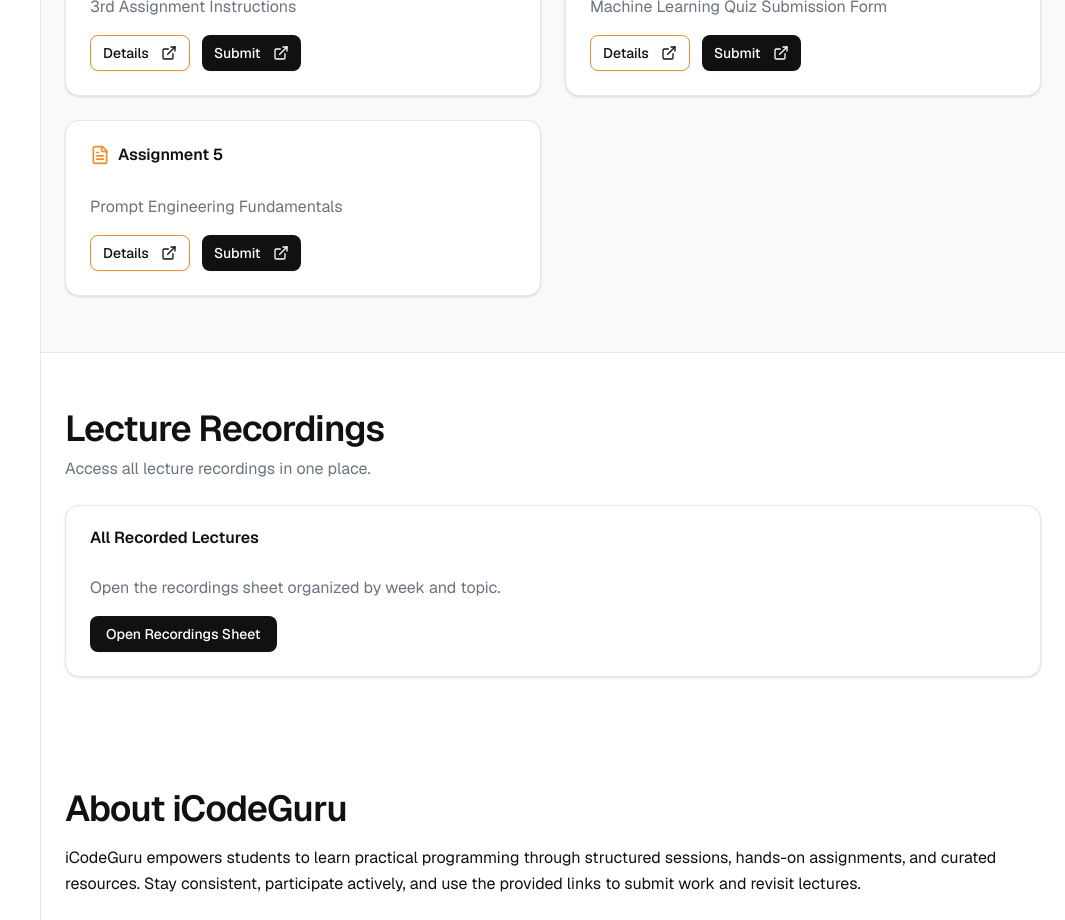
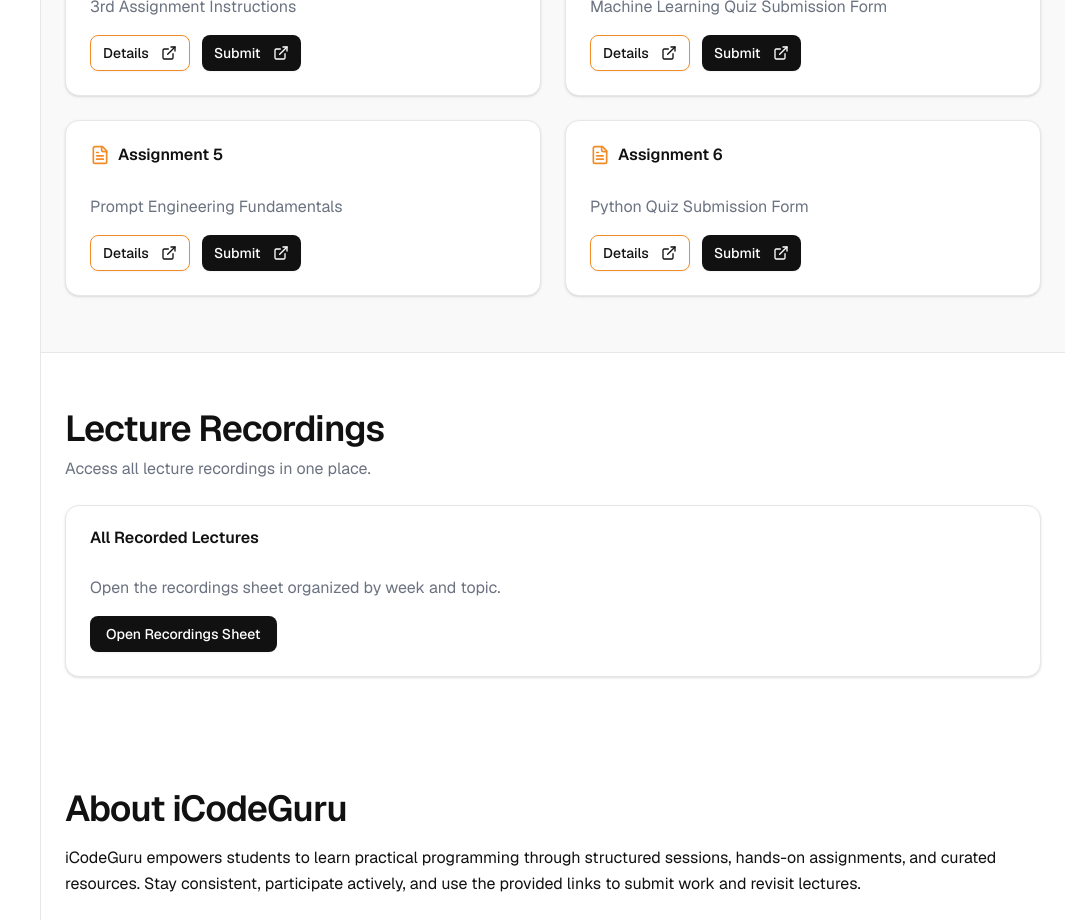
Before and after one commit to Aqsa-owais/Suffa-uni-website, a Next.js app: page / in a window 1280 px wide. Shown: the part 1380-2300 px from the top of the page, without its empty margins (215-1280 px from the left). Built offline with nearby package versions, Linux system fonts and the light colour scheme.

Commit message:
first commit

```diff
--- a/components/assignments-grid.tsx
+++ b/components/assignments-grid.tsx
@@ -49,6 +49,13 @@ const assignments: Assignment[] = [
     detailsUrl: "https://docs.google.com/document/d/1NszdtOyEJeNnthJ7V3a5FNc3ZyUCfDo3mjoYhkdp1gE/edit?tab=t.0#heading=h.8o5jdfteqs1u",
     submitUrl: "https://docs.google.com/forms/d/e/1FAIpQLScvZY5ZiOpXQfH6SdwSbReNSX0cOlRJXg5tVw-v97CGsH3RZA/viewform",
   },
+  {
+    id: 6,
+    title: "Assignment 6",
+    subtitle: "Python Quiz Submission Form",
+    detailsUrl: "",
+    submitUrl: "https://docs.google.com/forms/d/e/1FAIpQLScjFp5hZqnpFKZzEAJtALp2-nKkgTx93oU8TH3f3bMTmg_DtA/viewform",
+  },
 ]
 
 export function AssignmentsGrid() {
```
